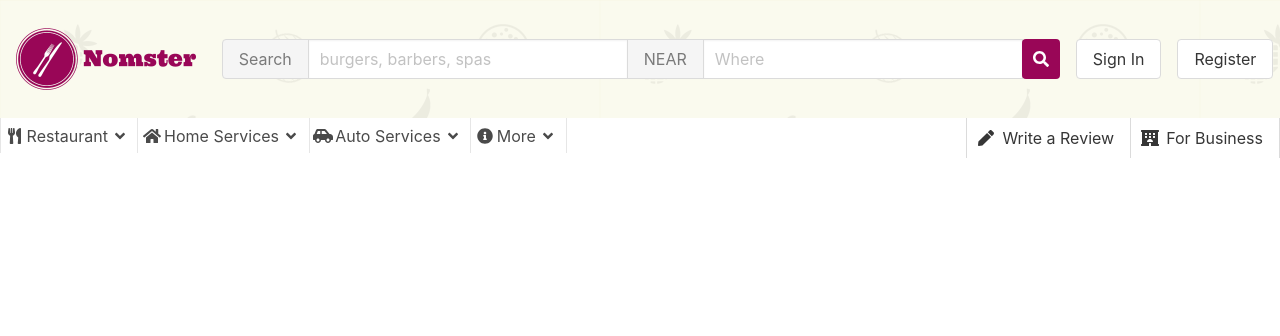
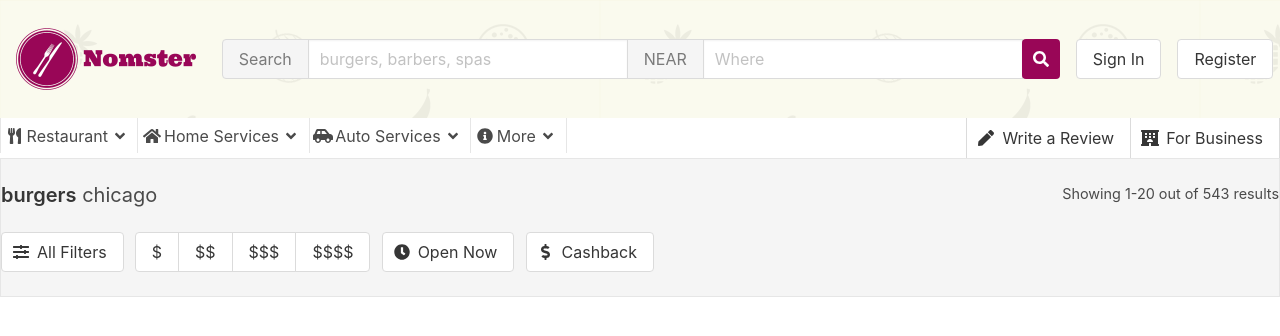
Before and after one commit to justinvholt/react-nomster, a React (Create React App) app: page /search in a window 1280 px wide. Shown: the top 336 px of the page. Built offline with nearby package versions, Linux system fonts and the light colour scheme.

Commit message:
Added Search Results Summary container w/ buttons

```diff
--- a/src/NavBar/NavBar.module.css
+++ b/src/NavBar/NavBar.module.css
@@ -1,6 +1,6 @@
 .nav-bar {
   display: flex;
-  background-image: url("../assets/restaurant_icons.png");
+  background-image: url('../assets/restaurant_icons.png');
   padding: .6rem 0;
   align-items: center;
   justify-content: center;
--- a/src/Search/Search.js
+++ b/src/Search/Search.js
@@ -1,12 +1,14 @@
 import React from 'react';
 import { NavBar } from '../NavBar/NavBar';
 import { SubNav } from '../NavBar/SubNav/SubNav';
+import { SearchResultsSummary } from './SearchResultsSummary/SearchResultsSummary';
 
 export function Search() {
   return (
     <div>
       <NavBar/>
       <SubNav/>
+      <SearchResultsSummary/>
     </div>
   );
 }
--- /dev/null
+++ b/src/Search/SearchResultsSummary/SearchResultsSummary.js
@@ -0,0 +1,35 @@
+import React from 'react';
+import styles from './SearchResultsSummary.module.css'
+
+export function SearchResultsSummary() {
+  return (
+    <div className={styles.container}>
+      <div className={styles['search-summary']}>
+        <h1 className='subtitle'><strong>burgers</strong> chicago</h1>
+        <p>Showing 1-20 out of 543 results</p>
+      </div>
+      <div className={styles.filters}>
+        <button className='button'>
+          <span className='icon'><i className='fas fa-sliders-h' /></span>
+          <span>All Filters</span>
+        </button>
+        <div className='buttons has-addons'>
+          <button className='button'>$</button>
+          <button className='button'>$$</button>
+          <button className='button'>$$$</button>
+          <button className='button'>$$$$</button>
+        </div>
+
+
+        <button className='button'>
+          <span className='icon'><i className='fas fa-clock' /></span>
+          <span>Open Now</span>
+        </button>
+        <button className='button'>
+          <span className='icon'><i className='fas fa-dollar-sign' /></span>
+          <span>Cashback</span>
+        </button>
+      </div>
+    </div>
+  );
+}
--- /dev/null
+++ b/src/Search/SearchResultsSummary/SearchResultsSummary.module.css
@@ -0,0 +1,37 @@
+.container {
+  background-color: rgb(245, 245, 245);
+  display: flex;
+  flex-direction: column;
+  justify-content: center;
+  align-items: center;
+  border: 1px solid rgb(230, 230, 230);
+  /* background-image: url('../assets/restaurant_icons.png'); */
+}
+
+.container > * {
+  max-width: 1285px;
+}
+
+.search-summary {
+  padding: 1.5rem 0;
+  width: 100%;
+  display: flex;
+  justify-content: space-between;
+}
+
+.search-summary h1:global(.subtitle) {
+  margin-bottom: 0;
+}
+
+.search-summary p {
+  font-size: 0.9rem;
+}
+
+.filters {
+  display: flex;
+  width: 100%;
+}
+
+.filters > * {
+  margin-right: 0.7rem;
+}
```
